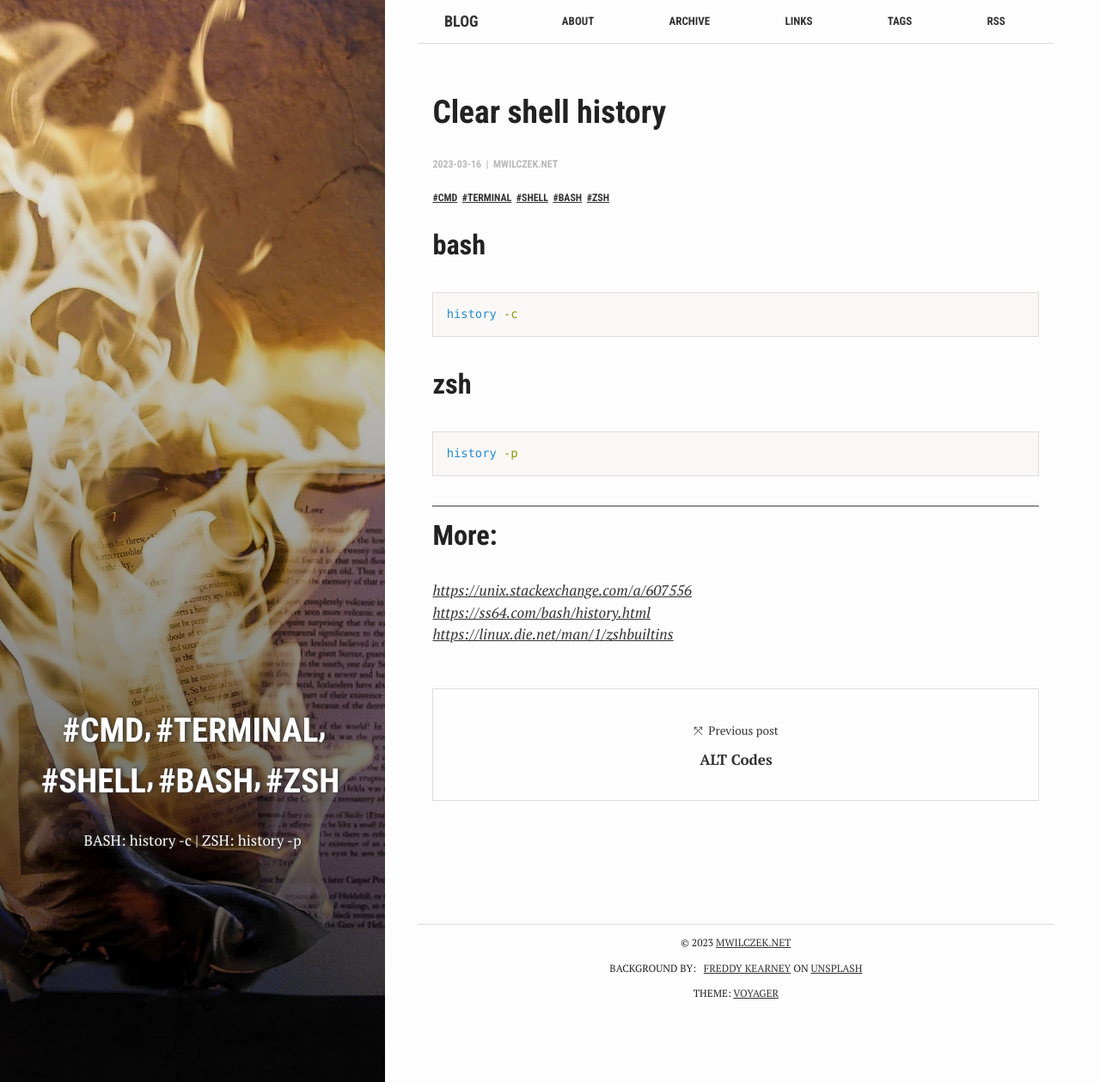
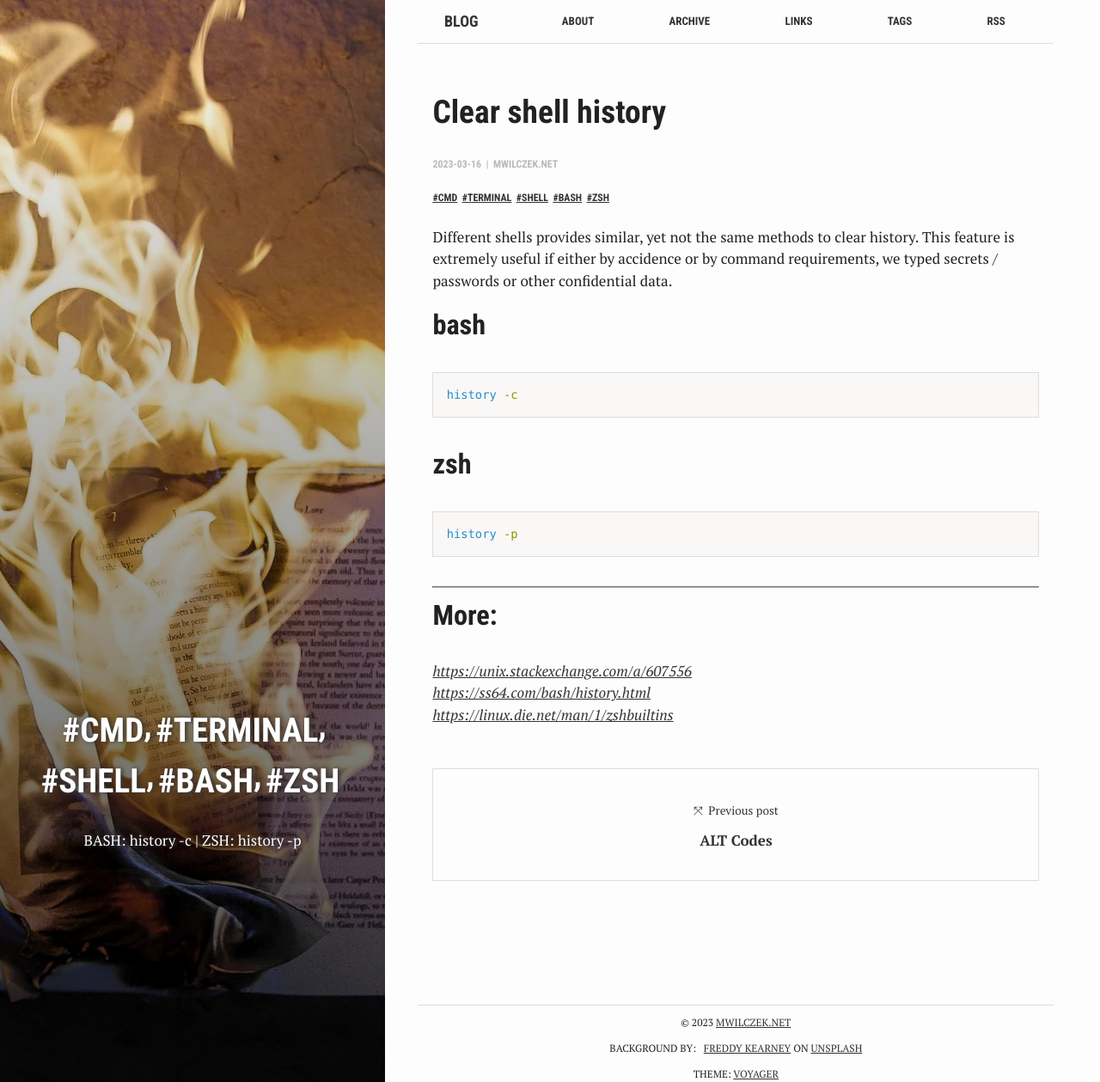
Before and after one commit to mwilczek-net/blog.mwilczek.net, a Jekyll site: the page built from _posts/2022-03-16-clear-shell-history.md, in a window 1280 px wide and 1259 px high. Shown: the whole window at 86% size. Built offline with Jekyll 4.4.1, drawn with Linux system fonts in a browser that asks for light colours.

Commit message:
Explanation for clearing history

````diff
--- a/_posts/2022-03-16-clear-shell-history.md
+++ b/_posts/2022-03-16-clear-shell-history.md
@@ -16,6 +16,8 @@ references:
 
 ---
 
+Different shells provides similar, yet not the same methods to clear history. This feature is extremely useful if either by accidence or by command requirements, we typed secrets / passwords or other confidential data.
+
 ## bash
 
 ```shell
````
